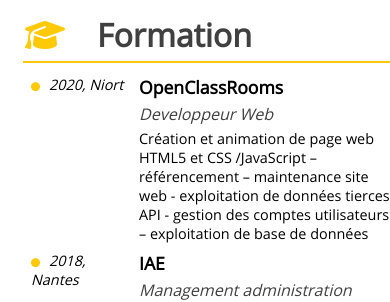
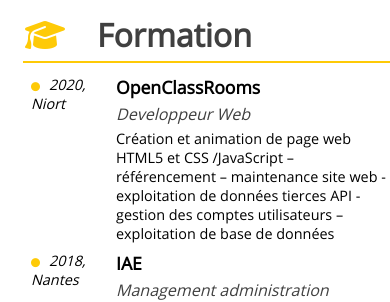
Before and after one commit to evebz/CV, a plain HTML site: page index.html in a window 390 px wide. Shown: the part 808-1110 px from the top of the page. Drawn offline with Linux system fonts and the light colour scheme.

Commit message:
ajustement affichage telephone

```diff
--- a/style.css
+++ b/style.css
@@ -101,7 +101,7 @@ table{
 	font-size: var(--text-detail);
 	vertical-align: top;
 	padding-top: 5px;
-	padding-right: 5px;
+	padding-right: 2px;
 }
 /*nv-enreg:nth-child(1){
 	font-weight: bold;
@@ -192,6 +192,6 @@ ul{
   	padding-bottom: 10px;
   }
   .nv-enreg{
-	width: 100px;
+	width: 80px;
 	}
 }
```
